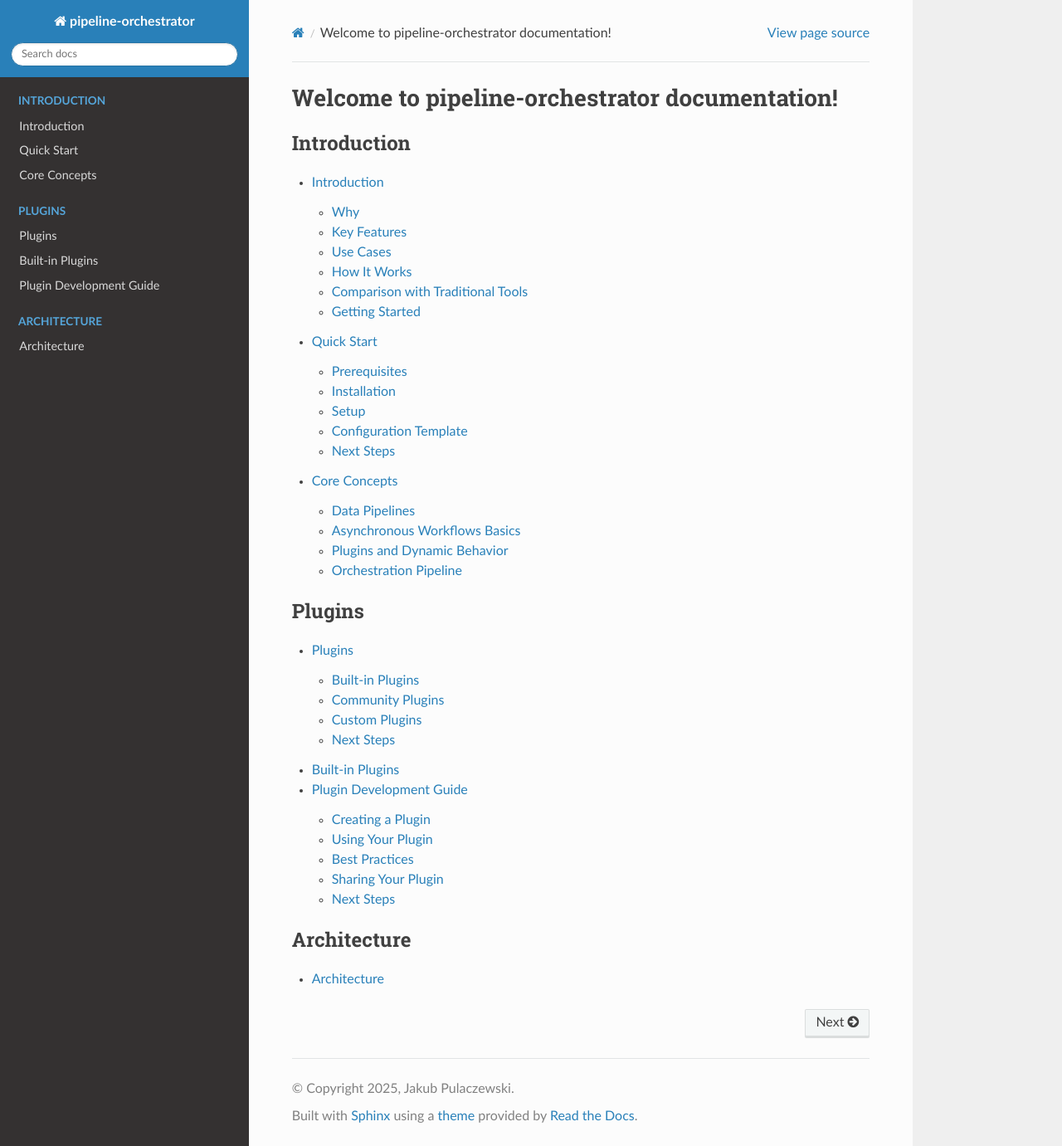
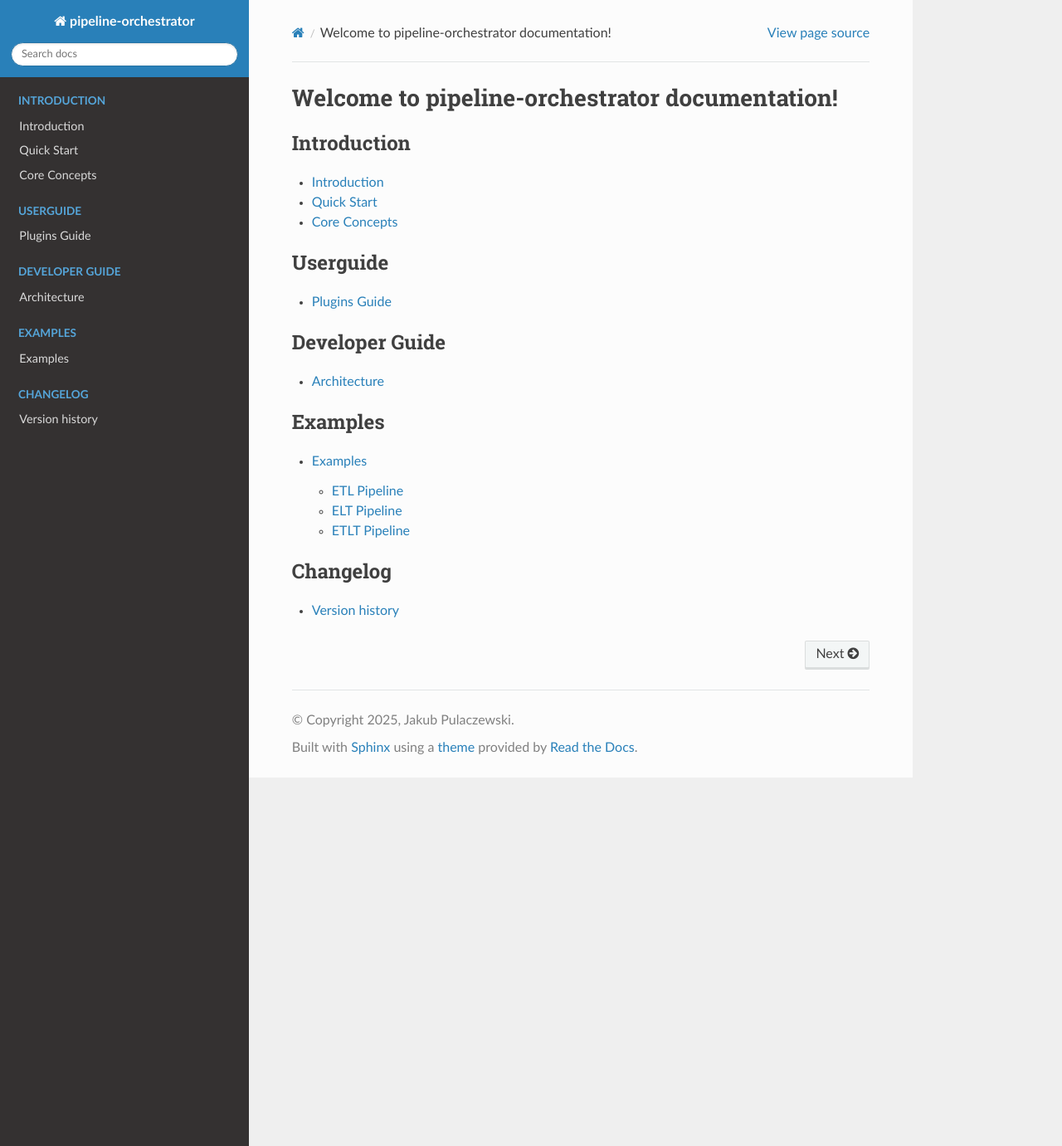
Before and after one commit to jakubpulaczewski/pipeline-flow, a Sphinx documentation site: the page built from docs/index.rst, in a window 1280 px wide and 1381 px high. Shown: the whole window at 83% size. Built offline with Sphinx 7.4.7 and the Read the Docs theme 3.1.0, drawn with Linux system fonts in a browser that asks for light colours.

Commit message:
Added Changelog.md, Refactored the docs into a logical grouping structure. Imported an extension for pulling markdown files

```diff
--- a/docs/conf.py
+++ b/docs/conf.py
@@ -19,6 +19,7 @@ extensions = [
     "sphinx.ext.napoleon",  # Support for Google/NumPy docstrings
     "sphinx.ext.doctest",  # Enable execution of Python examples
     "sphinx.ext.viewcode",  # Adds links to highlighted source code
+    "myst_parser",  # Markdown support
 ]
 
 templates_path = ["_templates"]
--- a/docs/index.rst
+++ b/docs/index.rst
@@ -4,30 +4,39 @@
    contain the root `toctree` directive.
 
 Welcome to pipeline-orchestrator documentation!
-===================================
+================================================
 
 
 .. toctree::
-   :maxdepth: 2
+   :maxdepth: 1
    :caption: Introduction
 
-   pages/introduction.rst
-   pages/quick_start.rst
-   pages/core_concepts.rst
+   pages/intro/introduction.rst
+   pages/intro/quick_start.rst
+   pages/intro/core_concepts.rst
 
 
 .. toctree::
-   :maxdepth: 2
-   :caption: Plugins
+   :maxdepth: 1
+   :caption: Userguide
 
-   pages/plugins.rst
-   pages/core_plugins.rst
-   pages/plugin_development.rst
-
+   pages/user_guide/plugins/index.rst
 
 
 .. toctree::
+   :maxdepth: 1
+   :caption: Developer Guide
+
+   pages/developer_guide/architecture.rst
+
+.. toctree::
    :maxdepth: 2
-   :caption: Architecture
+   :caption: Examples
 
-   pages/architecture.rst
+   pages/examples.rst
+
+.. toctree::
+  :maxdepth: 1
+  :caption: Changelog
+
+  pages/changelog.rst
--- /dev/null
+++ b/docs/pages/changelog.rst
@@ -0,0 +1,2 @@
+.. include:: ../../CHANGELOG.md
+   :parser: myst_parser.sphinx_
--- a/docs/pages/core_plugins.rst
+++ /dev/null
@@ -1,4 +0,0 @@
-.. _core_plugins:
-
-Built-in Plugins
-========================
--- /dev/null
+++ b/docs/pages/examples.rst
@@ -0,0 +1,21 @@
+.. _examples:
+
+Examples
+===========
+This section provides examples of common data pipeline use cases and how to implement them using ``pipeline-orchestrator``.
+
+
+
+
+ETL Pipeline
+-----------------
+
+
+
+ELT Pipeline
+-----------------
+
+
+
+ETLT Pipeline
+-----------------
--- a/docs/pages/quick_start.rst
+++ b/docs/pages/intro/quick_start.rst
@@ -40,7 +40,7 @@ You can either provide a yaml file path or a python string to the ``start`` func
 The yaml file should contain the pipeline configuration.
 
 Configuration Template
--------------
+-----------------------
 Setup a configuration file for your pipeline. Create a new YAML file (e.g., ``pipeline.yaml``)
 and define your pipeline steps.
 
--- /dev/null
+++ b/docs/pages/user_guide/plugins/core_plugins.rst
@@ -0,0 +1,8 @@
+.. _core_plugins:
+
+Core Plugins
+========================
+The Pipeline Orchestrator comes with a set of core plugins that are available out of the box.
+These plugins are designed to cover common data processing needs.
+
+Unfortunately, there are no built-in plugins available at the moment. However, as the project grows, we will add more plugins to the core system.
--- /dev/null
+++ b/docs/pages/user_guide/plugins/index.rst
@@ -0,0 +1,10 @@
+Plugins Guide
+=============
+This sections contains information on how to use and develop plugins for the Pipeline Orchestrator.
+
+.. toctree::
+   :maxdepth: 2
+
+   plugins_intro.rst
+   core_plugins.rst
+   plugin_development.rst
--- a/docs/pages/plugin_development.rst
+++ b/docs/pages/user_guide/plugins/plugin_development.rst
@@ -58,8 +58,6 @@ For example, to register the plugin created in the previous step:
   >>>     async def inner(data: str) -> None:
   >>>         return data.upper()
   >>>     return inner
-...
-
 
 
 Using Your Plugin
--- a/docs/pages/plugins.rst
+++ b/docs/pages/user_guide/plugins/plugins_intro.rst
@@ -10,6 +10,8 @@ Built-in Plugins
 ----------------
 As of now, there are no ref:`built-in plugins <core_plugins>` available. However, as the project grows, we will add more plugins to the core system.
 We will be adding plugins for common use cases, including:
+
+
 - Database Connectors (MySQL, PostgreSQL, etc.)
 - Cloud Storage Connectors (AWS S3, Google Cloud Storage, etc.)
 - API Connectors (REST, GraphQL, etc.)
@@ -38,6 +40,7 @@ For a list of available plugins, visit the `Community Plugin Repository <https:/
 Custom Plugins
 --------------
 For advanced use cases, you can build custom plugins to extend the functionality. Custom plugins enable:
+
 - Custom Data Extraction: Connect to APIs, web services, or proprietary data sources.
 - Advanced Transformations: Implement business-specific data processing logic.
 - Specialized Load Mechanisms: Load data into unique storage formats or non-standard databases.
--- a/pyproject.toml
+++ b/pyproject.toml
@@ -30,6 +30,7 @@ sphinx = "^8.1.3"
 sphinx-autodoc-typehints = "^3.0.1"
 sphinxcontrib-mermaid = "^1.0.0"
 sphinx-rtd-theme = "^3.0.2"
+myst-parser = "^4.0.0"
 
 [build-system]
 requires = ["poetry-core>=1.0.0"]
```
Also changed, not shown: CHANGELOG.md (added, +7 -0 lines), docs/pages/developer_guide/architecture.rst (renamed from docs/pages/architecture.rst), docs/pages/intro/core_concepts.rst (renamed from docs/pages/core_concepts.rst), docs/pages/intro/introduction.rst (renamed from docs/pages/introduction.rst), docs/pages/user_guide/configuration.rst (added), 1 other file.
